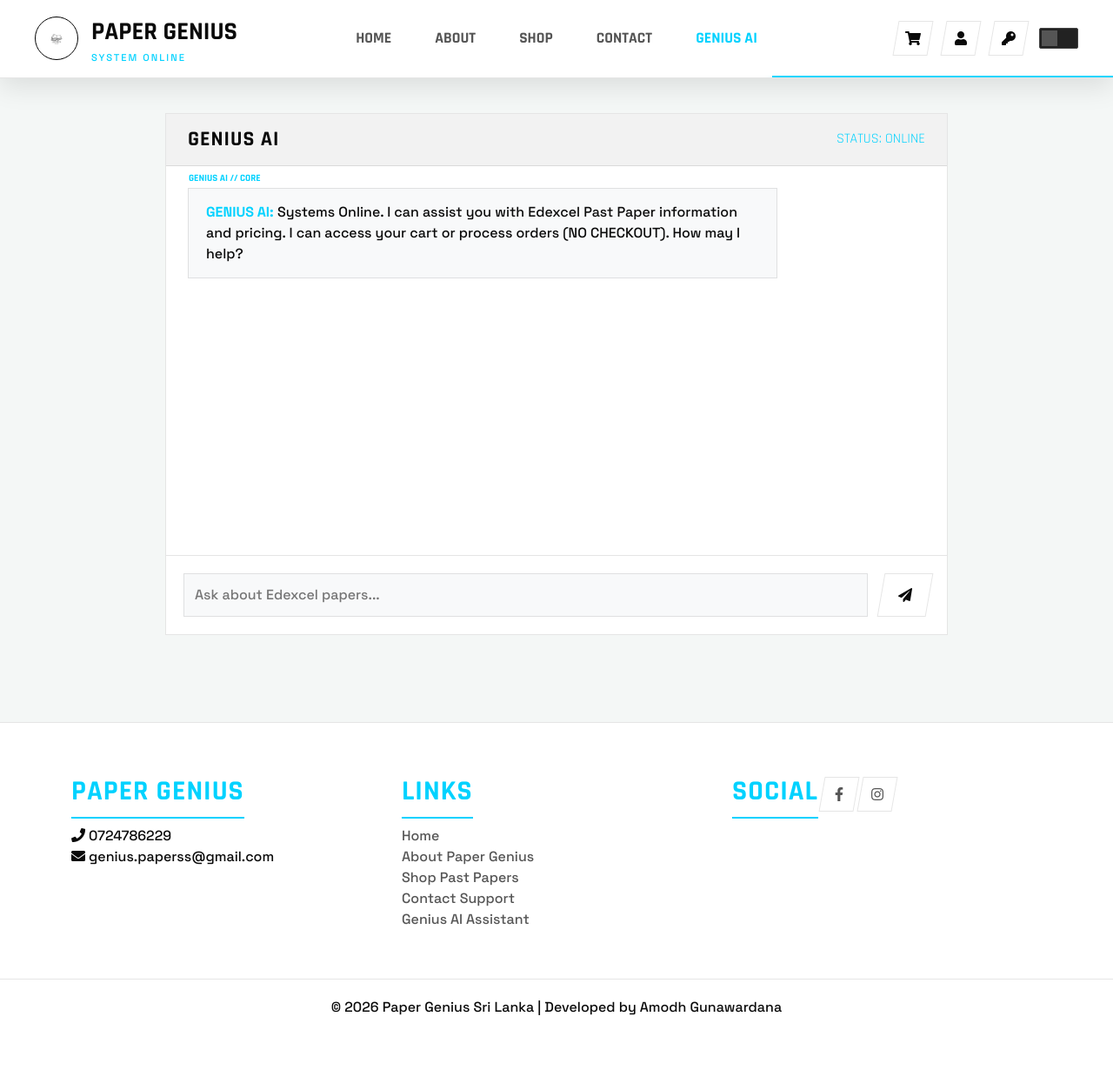
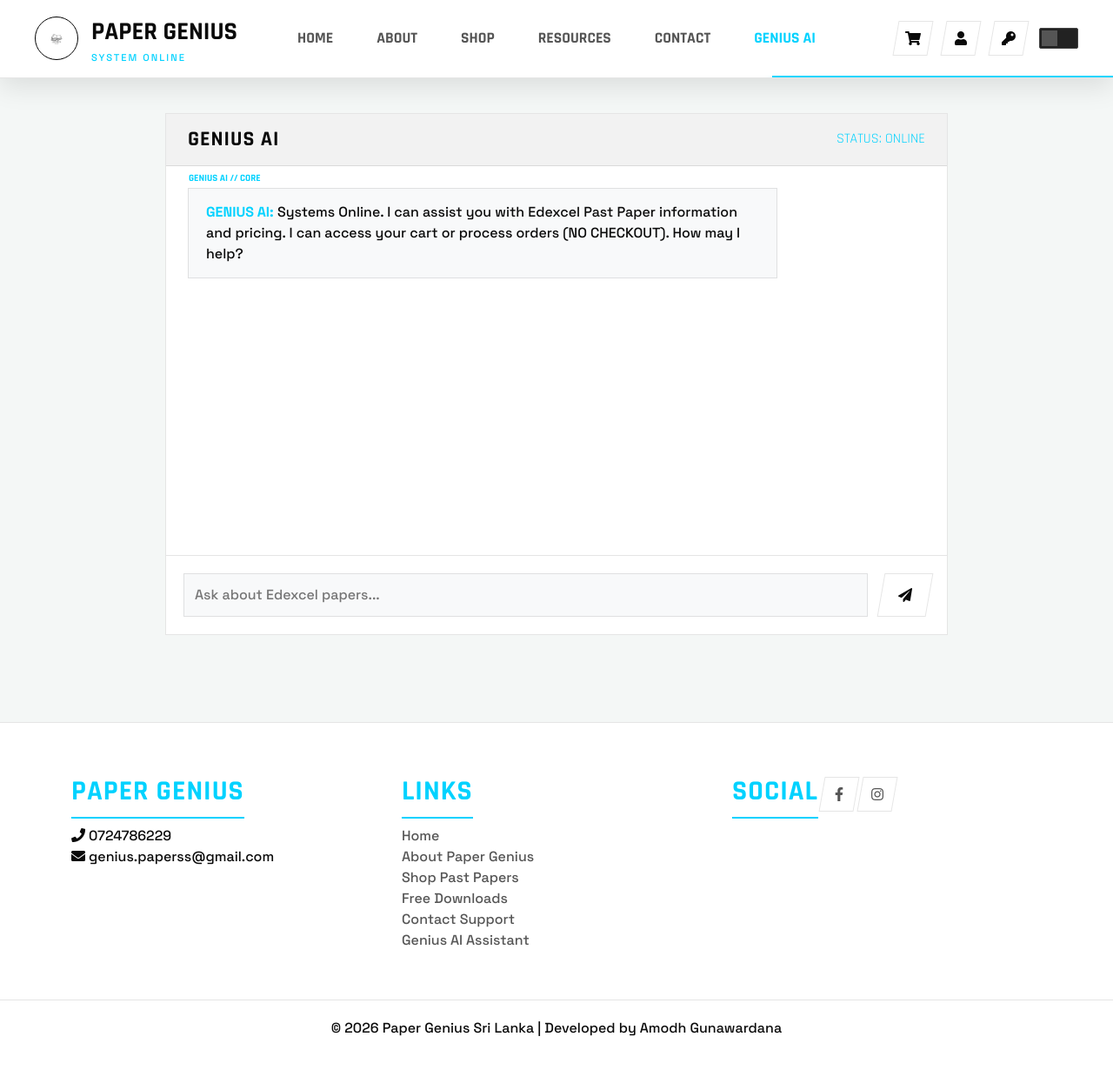
Before and after one commit to cc1-a/paper-genius, a Flask app: page /AI in a window 1280 px wide. Shown: the whole page at 87% size. Before the commit the page ends 1167 px from the top, so only its background shows below. Run offline with Flask 3, Linux system fonts and the light colour scheme; some libraries are stand-ins or nearby versions.

Commit message:
Add Resources link to navigation menu

```diff
--- a/templates/base.html
+++ b/templates/base.html
@@ -68,6 +68,7 @@
                 <li><a href="/" class="mech-item">HOME <span class="reticle top-left"></span><span class="reticle bottom-right"></span></a></li>
                 <li><a href="/About" class="mech-item">ABOUT <span class="reticle top-left"></span><span class="reticle bottom-right"></span></a></li>
                 <li><a href="/Shop" class="mech-item">SHOP <span class="reticle top-left"></span><span class="reticle bottom-right"></span></a></li>
+                <li><a href="/Resources" class="mech-item">RESOURCES <span class="reticle top-left"></span><span class="reticle bottom-right"></span></a></li>
                 <li><a href="/Contact" class="mech-item">CONTACT <span class="reticle top-left"></span><span class="reticle bottom-right"></span></a></li>
                 <li><a href="{{ url_for('ai.ai_interface') }}" class="mech-item" style="color: var(--accent);">GENIUS AI <span class="reticle top-left"></span><span class="reticle bottom-right"></span></a></li>
             </ul>
@@ -108,6 +109,7 @@
             <a href="/" class="mech-mobile-link">HOME</a>
             <a href="/About" class="mech-mobile-link">ABOUT</a>
             <a href="/Shop" class="mech-mobile-link">SHOP</a>
+            <a href="/Resources" class="mech-mobile-link">RESOURCES</a>
             <a href="{{ url_for('ai.ai_interface') }}" class="mech-mobile-link" style="color: var(--accent);">GENIUS AI</a>
 
             {% if g.user %}
@@ -137,6 +139,7 @@
                         <li><a href="/">Home</a></li>
                         <li><a href="/About">About Paper Genius</a></li>
                         <li><a href="/Shop">Shop Past Papers</a></li>
+                        <li><a href="/Resources">Free Downloads</a></li>
                         <li><a href="/Contact">Contact Support</a></li>
                         <li><a href="{{ url_for('ai.ai_interface') }}">Genius AI Assistant</a></li>
                     </ul>
@@ -144,7 +147,7 @@
                 <div class="col-md-4">
                     <h2 class="h2">SOCIAL</h2>
                     <a href="#" class="mech-btn" style="display:inline-flex; width:40px;" aria-label="Facebook"><i class="fab fa-facebook-f"></i></a>
-                    <a href="https://www.instagram.com/papers.genius/" class="mech-btn" style="display:inline-flex; width:40px;" aria-label="Instagram"><i class="fab fa-instagram"></i></a>
+                    <a href="https://www.instagram.com/papers.genius/" target="_blank" class="mech-btn" style="display:inline-flex; width:40px;" aria-label="Instagram"><i class="fab fa-instagram"></i></a>
                 </div>
             </div>
         </div>
@@ -156,7 +159,6 @@
     <script src="{{url_for('static',filename='js/jquery-1.11.0.min.js')}}"></script>
     <script src="{{url_for('static',filename='js/bootstrap.bundle.min.js')}}"></script>
     <script>
-        // FIXED LOADER: Uses DOMContentLoaded instead of window.onload
         document.addEventListener("DOMContentLoaded", function() {
             setTimeout(() => {
                 const loader = document.getElementById('loader-wrapper');
```
